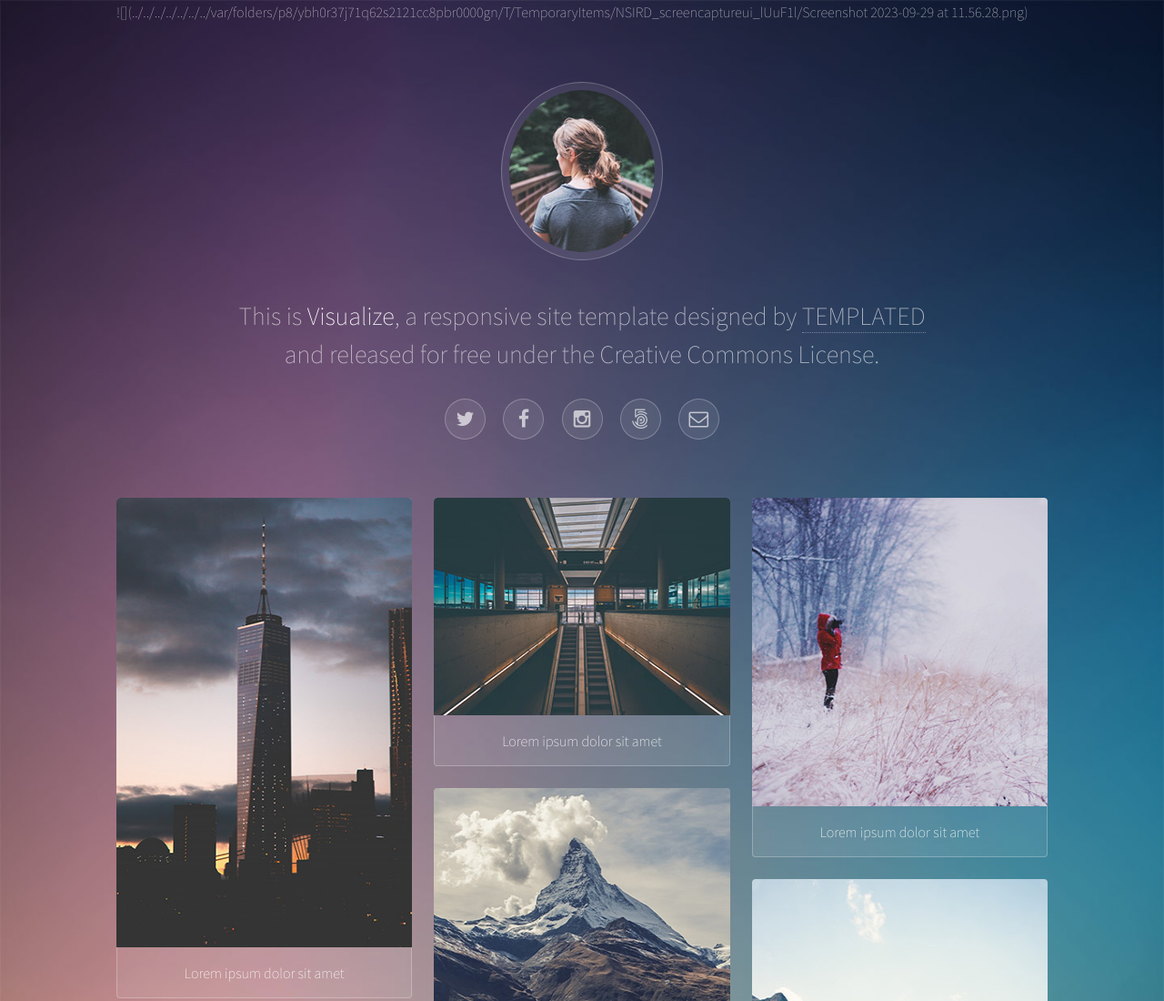
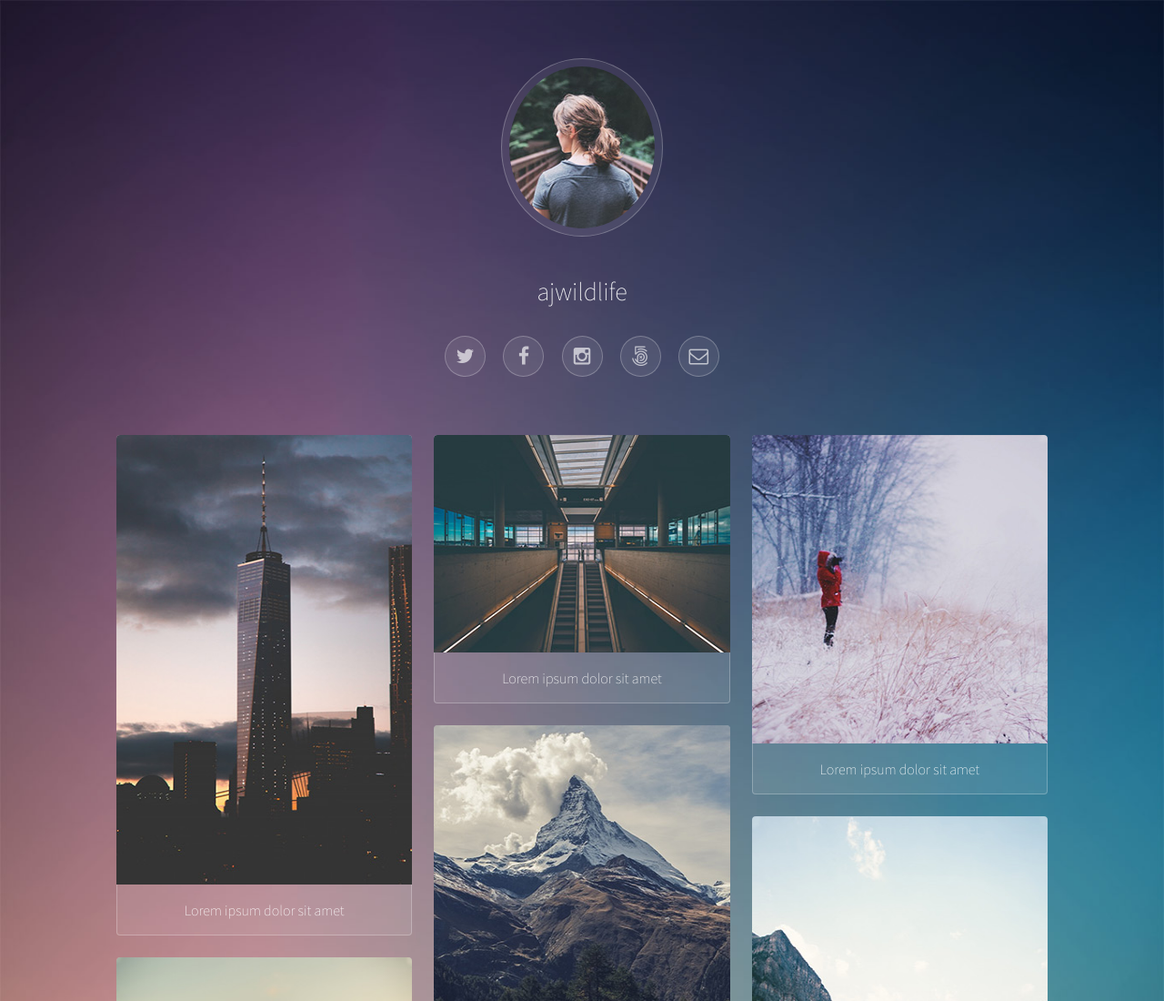
Before and after one commit to ajwildlife/ajwildlife.github.io, a plain HTML site: page index.html in a window 1280 px wide. Shown: the top 1100 px of the page at 91% size. Drawn offline with Linux system fonts and the light colour scheme.

Commit message:
Update index.html

```diff
--- a/index.html
+++ b/index.html
@@ -8,10 +8,9 @@
 		<!-- Wrapper -->
 			<div id="wrapper">
 
-				<!-- Header -->![](../../../../../../../var/folders/p8/ybh0r37j71q62s2121cc8pbr0000gn/T/TemporaryItems/NSIRD_screencaptureui_lUuF1l/Screenshot 2023-09-29 at 11.56.28.png)
+				<!-- Header -->
 					<header id="header"><span class="avatar"><img src="images/avatar.jpg" alt="" width="173" height="178"></span>
-						<h1>This is <strong>Visualize</strong>, a responsive site template designed by <a href="http://templated.co">TEMPLATED</a><br>
-						and released for free under the Creative Commons License.</h1>
+						<h1><strong>ajwildlife</strong></h1>
 						<ul class="icons"><li><a href="#" class="icon style2 fa-twitter"><span class="label">Twitter</span></a></li>
 							<li><a href="#" class="icon style2 fa-facebook"><span class="label">Facebook</span></a></li>
 							<li><a href="#" class="icon style2 fa-instagram"><span class="label">Instagram</span></a></li>
```
